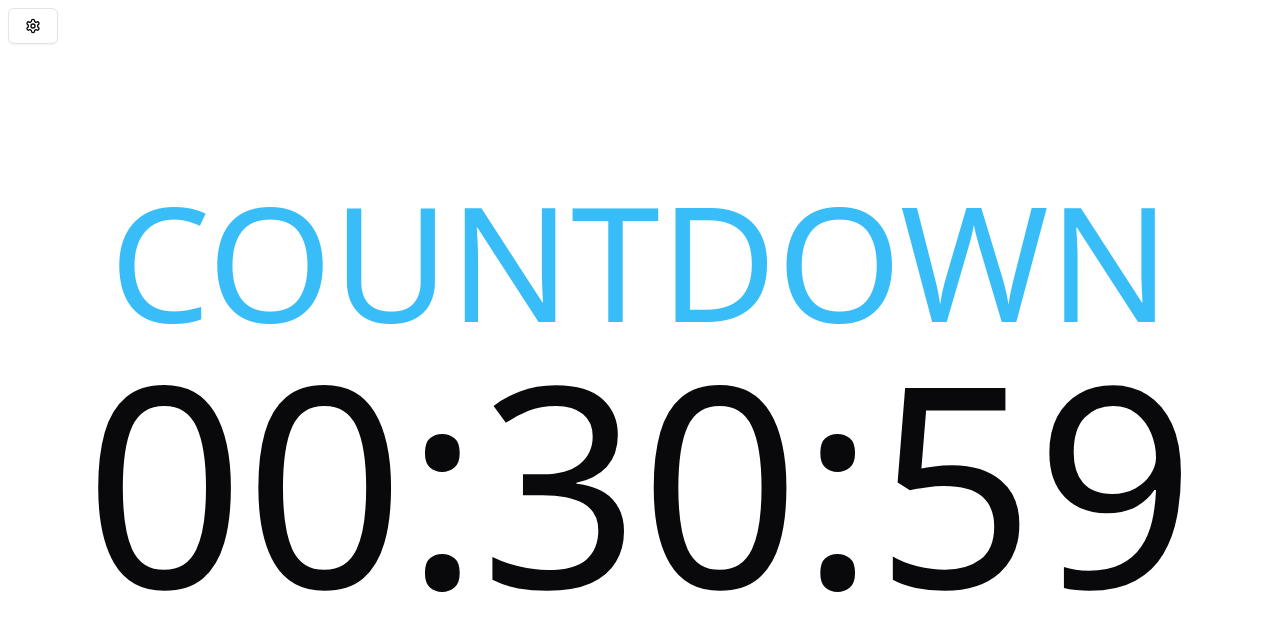
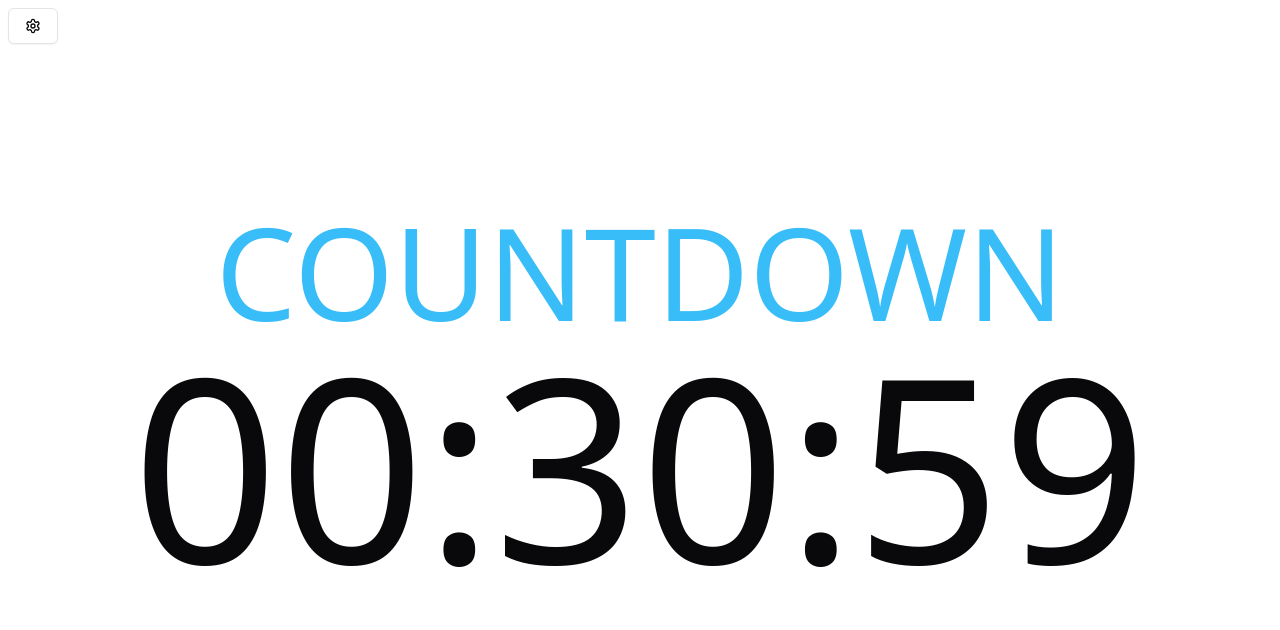
Before and after one commit to skagedal/backyard-timer, a Next.js app: page / in a window 1280 px wide. Both pictures are taken after a click on the button "Start". Shown: the top 630 px of the page. Built offline with nearby package versions, Linux system fonts and the light colour scheme.

Commit message:
Show hours and fix layout some more

```diff
--- a/src/components/clock.tsx
+++ b/src/components/clock.tsx
@@ -10,10 +10,18 @@ export interface ClockProps {
 function ClockLayout({ a, b }: { a: React.ReactNode; b: React.ReactNode }) {
   return (
     <div className="flex flex-col items-center">
-      <div className="text-[20vmin] leading-[20vmin] uppercase text-sky-400">
+      <div
+        className="uppercase text-sky-400"
+        style={{ fontSize: "min(20vh, 10vw)", lineHeight: "1" }}
+      >
         {a}
       </div>
-      <div className="text-[35vmin] leading-[35vmin] tabular-nums">{b}</div>
+      <div
+        className="tabular-nums"
+        style={{ fontSize: "min(35vh, 20vw)", lineHeight: "1" }}
+      >
+        {b}
+      </div>
     </div>
   );
 }
@@ -43,8 +51,7 @@ function LapTimer({
   const lapClock = start
     .until(now)
     .toDuration(["hours", "minutes", "seconds"])
-    .set({ hours: 0 })
-    .toFormat("mm:ss");
+    .toFormat("hh:mm:ss");
   return <ClockLayout a={`Lap ${lap}`} b={lapClock} />;
 }
 
```
